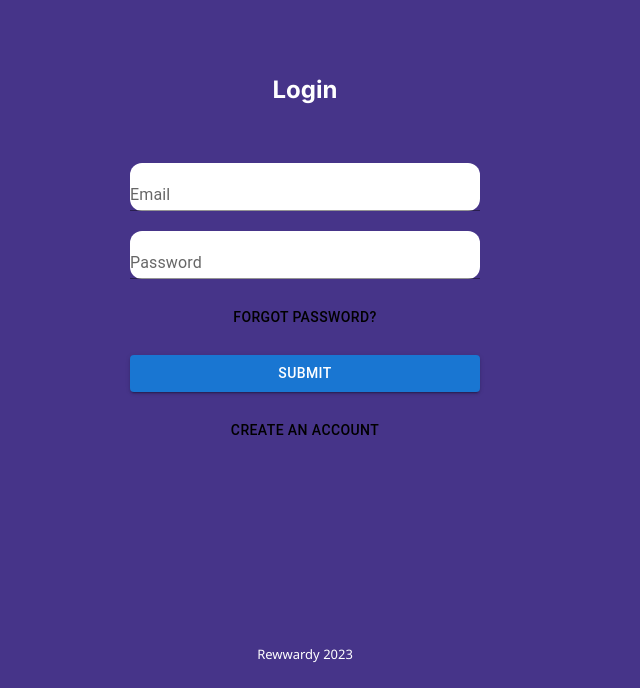
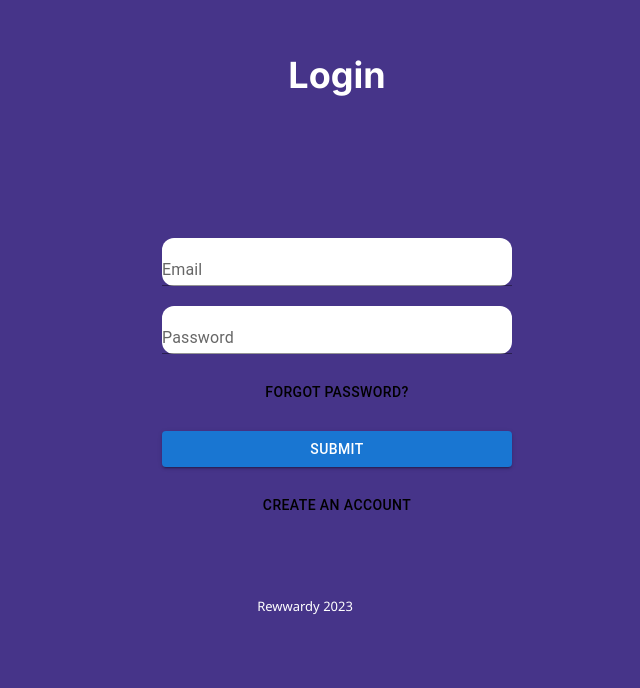
Before and after one commit to sxngie/Rewwardy, a Next.js app: page / in a window 1280 px wide. Shown: the part 181-869 px from the top of the page, without its empty margins (335-975 px from the left). After the commit the page ends 821 px from the top, so only its background shows below. Built offline with nearby package versions, Linux system fonts and the light colour scheme.

Commit message:
Login page adjusted

```diff
--- a/pages/index.js
+++ b/pages/index.js
@@ -44,8 +44,11 @@ export default function UserLogin() {
         <link rel="icon" href="/Images/Rewwardy-Icon.png" />
       </Head>
       <main className={`${styles.main} ${inter.className}`}>
-        <h2 className={styles.header}>Login</h2>
+        <div className={styles.row}>
+          <h1 className={styles.header}>Login</h1>
           <br />
+        </div>
+        <div className={styles.column}>
           <div className={styles.form}>
             <TextField
               className={styles.inputField}
@@ -90,6 +93,7 @@ export default function UserLogin() {
               Create an Account
             </Button>
           </div>
+        </div>
       </main>
       <Footer />
     </>
--- a/styles/login.module.css
+++ b/styles/login.module.css
@@ -1,17 +1,17 @@
 .main {
-    background-color: #463489;
-    height: 100vh;
-    width: 100%;
-    margin: auto;
     display: flex;
-    justify-content: center;
+    flex-direction: column;
     align-items: center;
-    flex-direction: column;
+    padding-top: 7rem;
+    margin-left: 5%;
+    min-height: 94vh;
   }
 
   .header {
-    color: white;
-    padding-bottom: 3%;
+    top: 8%;
+    color: #FFFFFF;
+    font-weight: bold;
+    font-size: 36px;
   }
 
   .form {
@@ -21,6 +21,32 @@
     flex-direction: column;
     justify-content: space-evenly;
   }
+
+.inputField {
+  background-color: white;
+  border-radius: var(--border-radius);
+  border-color: #F72585;
+}
+
+.clickText {
+  color: #F9D7E3;
+  font-size: 18;
+  border: white;
+  text-transform: none;
+  display: inline-block;
+}
+
+.row {
+  display: table-row;
+  max-width: var(--max-width);
+  padding-top: 10%;
+}
+
+.column {
+  display: table-column;
+  max-width: var(--max-height);
+  padding-top: 10%;
+}
 
   .pinkButton {
     background-color: #9B2C6B;
@@ -39,17 +65,3 @@
   .pinkButton:focus {
     background-color: #D1196D;
   }
-
-.inputField {
-
-    background-color: white;
-    border-radius: var(--border-radius);
-    border-color: #F72585;
-}
-
-.clickText {
-    color: #F9D7E3;
-    font-size: 18;
-    border: white;
-    text-transform: none;
-  }
```
Lines whose indentation alone changed are shown as unchanged.
